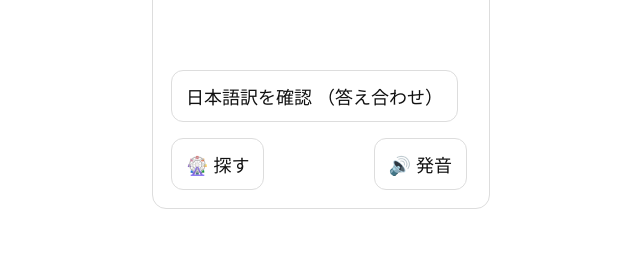
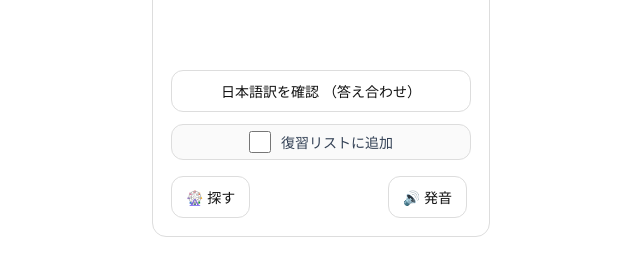
Before and after one commit to hyottoco/ei-idiom, a plain HTML site: page index.html in a window 1280 px wide. Shown: the part 325-600 px from the top of the page, without its empty margins (319-959 px from the left). Drawn offline with Linux system fonts and the light colour scheme.

Commit message:
Add files via upload

```diff
--- a/index.html
+++ b/index.html
@@ -92,8 +92,8 @@
     }
 
     button{
-      font-size: 18px;
-      padding: 12px 14px;
+      font-size: 14px;
+      padding: 10px 14px;
       border-radius: var(--btn-radius);
       border: 1px solid var(--bd);
       background: #fff;
@@ -227,7 +227,7 @@
     .missBox{
       display:none;
       margin-top: 12px;
-      padding: 10px 12px;
+      padding: 6px;
       border: 1px solid var(--bd);
       border-radius: 12px;
       gap: 10px;
@@ -241,7 +241,7 @@
     }
     .missBox.show{ display:inline-flex; }
     .missBox input{ width: 22px; height: 22px; margin:0; }
-    .missBox .label{ font-size: 16px; user-select: none; white-space: nowrap; display: inline-block;}
+    .missBox .label{ font-size: 14px; user-select: none; white-space: nowrap; display: inline-block;}
 
     /* ダークモード */
     body.dark{
@@ -538,6 +538,18 @@
       .card{
         max-width: 300px;  /* 好みで 520〜680 くらいで調整 */
       }
+    }
+        #nextBtn{
+      width: 100%;
+    }
+        /* 復習リストに追加（枠）のサイズ調整 */
+    #missBox{
+      width: 100%;
+      box-sizing: border-box;   /* ← はみ出し対策の決定打 */
+      justify-content: center;
+      align-self: stretch;      /* ← 親の幅に素直に合わせる */
+      flex: 1 1 auto;           /* ← 伸び縮みOKにする */
+      display: flex;            /* ← inline-flex を打ち消す */
     }
   </style>
 </head>
@@ -2311,12 +2323,12 @@ function setUI(st){
 
   if (st.phase === 0){
     meaningEl.textContent = "";
-    btn.textContent = "日本語訳を確認 （答え合わせ）";
+    btn.textContent = "日本語訳を確認  （答え合わせ）";
     missBox.classList.remove("show");
     speakEnglish(current.en);
   } else {
     meaningEl.textContent = current.ja;
-    btn.textContent = "正解だったかな？ 次の単語へ！";
+    btn.textContent = "正解だったかな？  次の単語へ！";
     missBox.classList.add("show");
   }
 }
```
